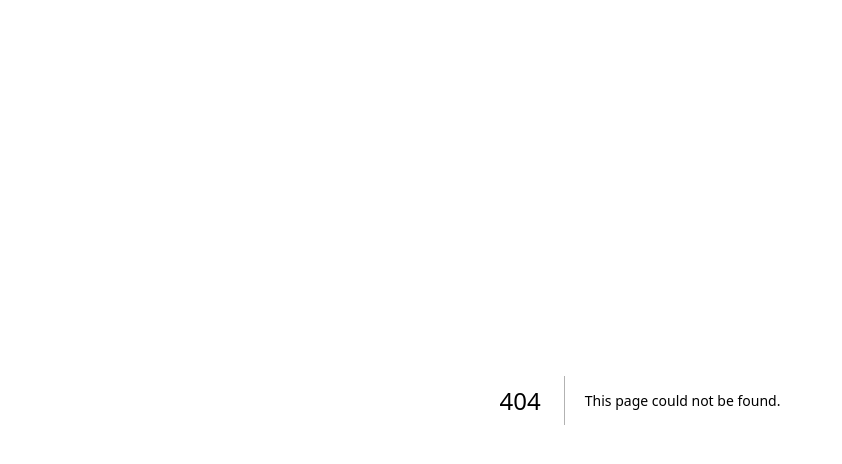
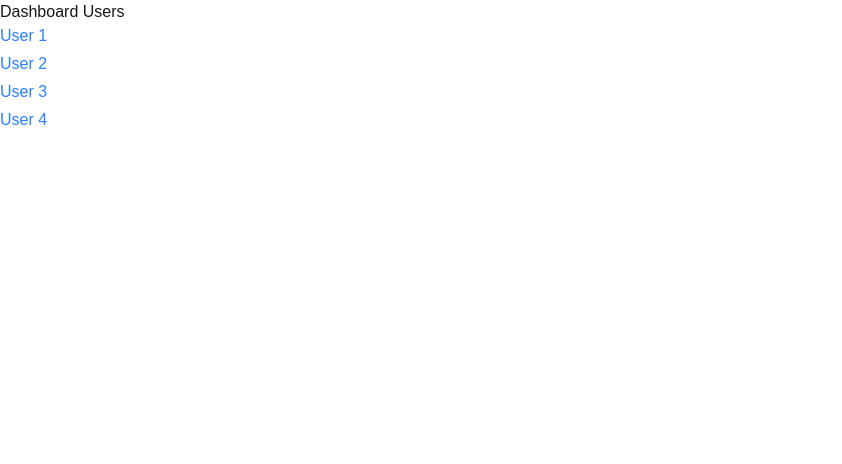
Before and after one commit to abubaker-cs/nextjs_basics, a Next.js app: page /dashboard/users in a window 1280 px wide. Before the commit this address had no page. Shown: the top 464 px of the page, without its empty margins (0-842 px from the left). Built offline with nearby package versions, Linux system fonts and the light colour scheme.

Commit message:
Learning about Dynamic Routing for links in nested folders.

```diff
--- /dev/null
+++ b/app/about/page.tsx
@@ -0,0 +1,8 @@
+import React from 'react'
+
+const Page = () => {
+    return (
+        <div>About</div>
+    )
+}
+export default Page
--- /dev/null
+++ b/app/dashboard/analytics/page.tsx
@@ -0,0 +1,8 @@
+import React from 'react'
+
+const Analytics = () => {
+    return (
+        <div>Analytics</div>
+    )
+}
+export default Analytics
--- /dev/null
+++ b/app/dashboard/page.tsx
@@ -0,0 +1,8 @@
+import React from 'react'
+
+const Dashboard = () => {
+    return (
+        <div>Dashboard</div>
+    )
+}
+export default Dashboard
--- /dev/null
+++ b/app/dashboard/users/[id]/page.tsx
@@ -0,0 +1,11 @@
+const UserDetails = async ({params}: { params: Promise < {id : string} > } ) => {
+
+    const { id } = await params;
+
+    return (
+        <div>
+            <h1>Showing details for user #{id}</h1>
+        </div>
+    )
+}
+export default UserDetails
--- /dev/null
+++ b/app/dashboard/users/page.tsx
@@ -0,0 +1,28 @@
+import React from 'react'
+import Link from "next/link";
+
+const Users = () => {
+    return (
+        <div>
+
+            <h1>Dashboard Users</h1>
+
+            <ul className="mb-3">
+                <li className="mb-1">
+                    <Link href="/dashboard/users/1" className="text-blue-500 hover:underline">User 1</Link>
+                </li>
+                <li className="mb-1">
+                    <Link href="/dashboard/users/2" className="text-blue-500 hover:underline">User 2</Link>
+                </li>
+                <li className="mb-1">
+                    <Link href="/dashboard/users/3" className="text-blue-500 hover:underline">User 3</Link>
+                </li>
+                <li className="mb-1">
+                    <Link href="/dashboard/users/4" className="text-blue-500 hover:underline">User 4</Link>
+                </li>
+            </ul>
+
+        </div>
+    )
+}
+export default Users
--- a/app/page.tsx
+++ b/app/page.tsx
@@ -1,5 +1,5 @@
 import React from 'react'
-import Hello from "@/app/components/hello";
+import Hello from "@/components/hello";
 
 const Home = () => {
 
```
Also changed, not shown: components/hello.tsx (renamed from app/components/hello.tsx).
